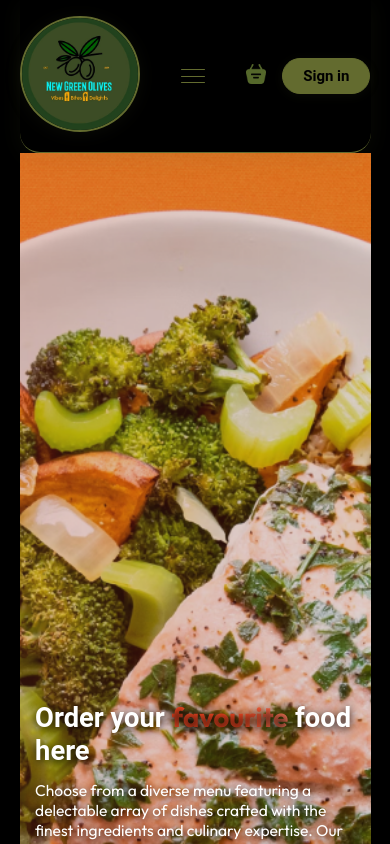
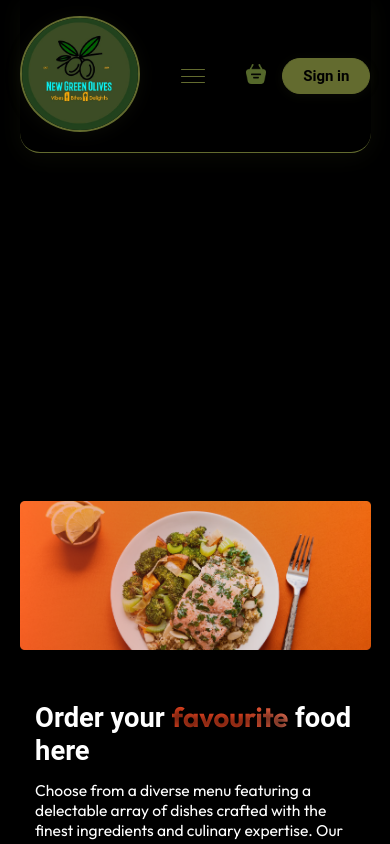
Before and after one commit to asimkamalk/greenolives, a React (Vite) app in the folder frontend/: page / in a window 390 px wide. Shown: the top 844 px of the page. Built offline with nearby package versions, Linux system fonts and the light colour scheme; no server answers.

Commit message:
header fixed for mobile

```diff
--- a/frontend/src/components/Header/Header.css
+++ b/frontend/src/components/Header/Header.css
@@ -28,7 +28,7 @@
 .slider-image {
     height: 100%;
     width: 100%;
-    background-size: cover;
+    background-size: contain; /* Changed from 'cover' to 'contain' to show the full image */
     background-position: center;
     background-repeat: no-repeat;
 }
@@ -217,6 +217,11 @@
         margin-top: 1vw;
         box-shadow: 0 4px 8px rgba(0,0,0,0.3);
     }
+
+    .slider-image {
+        background-size: contain; /* Ensure full image is visible */
+        background-color: #000; /* Add black background to fill empty space */
+    }
 }
 
 /* Enhanced fix for very small screens */
```
